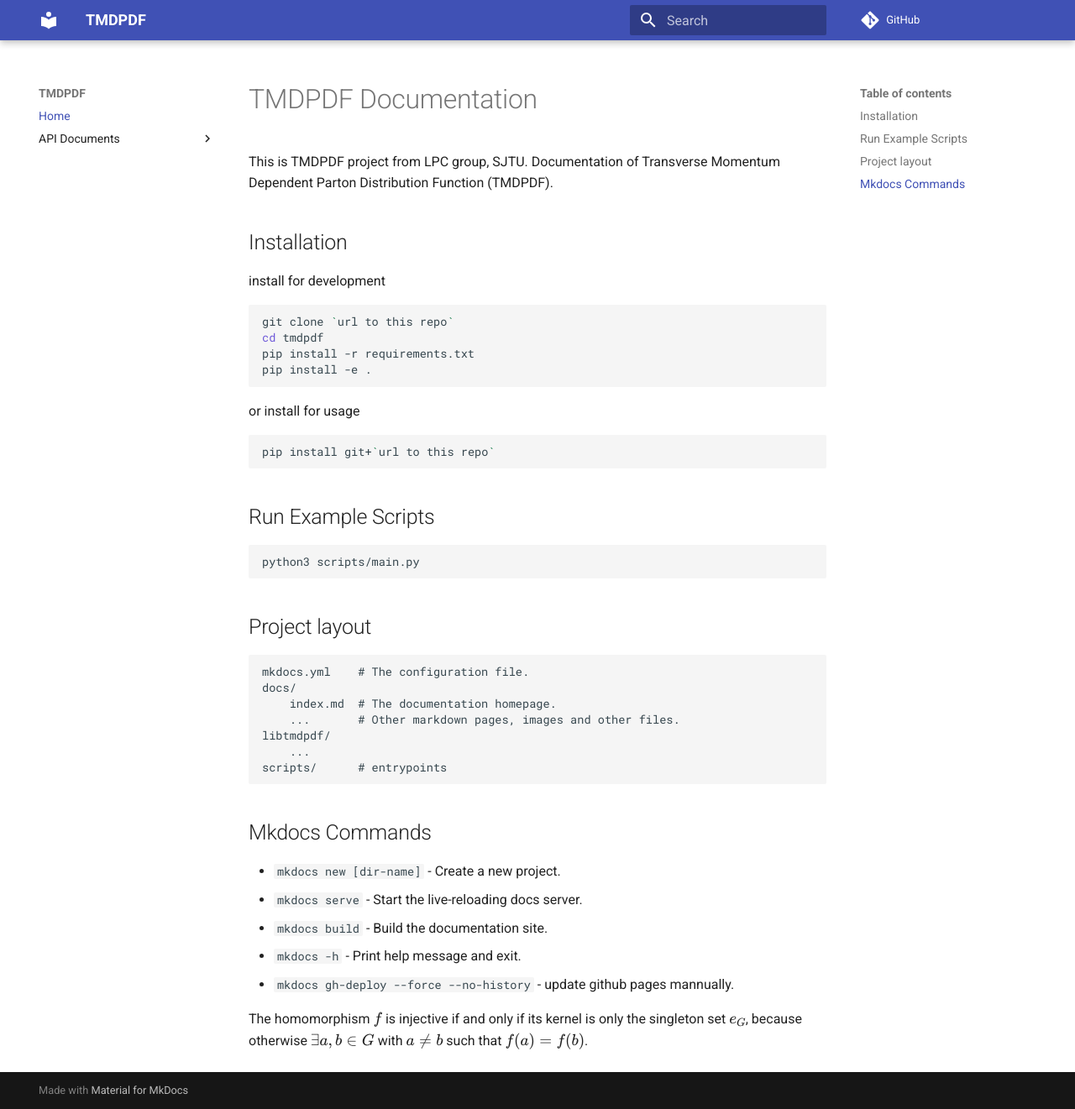
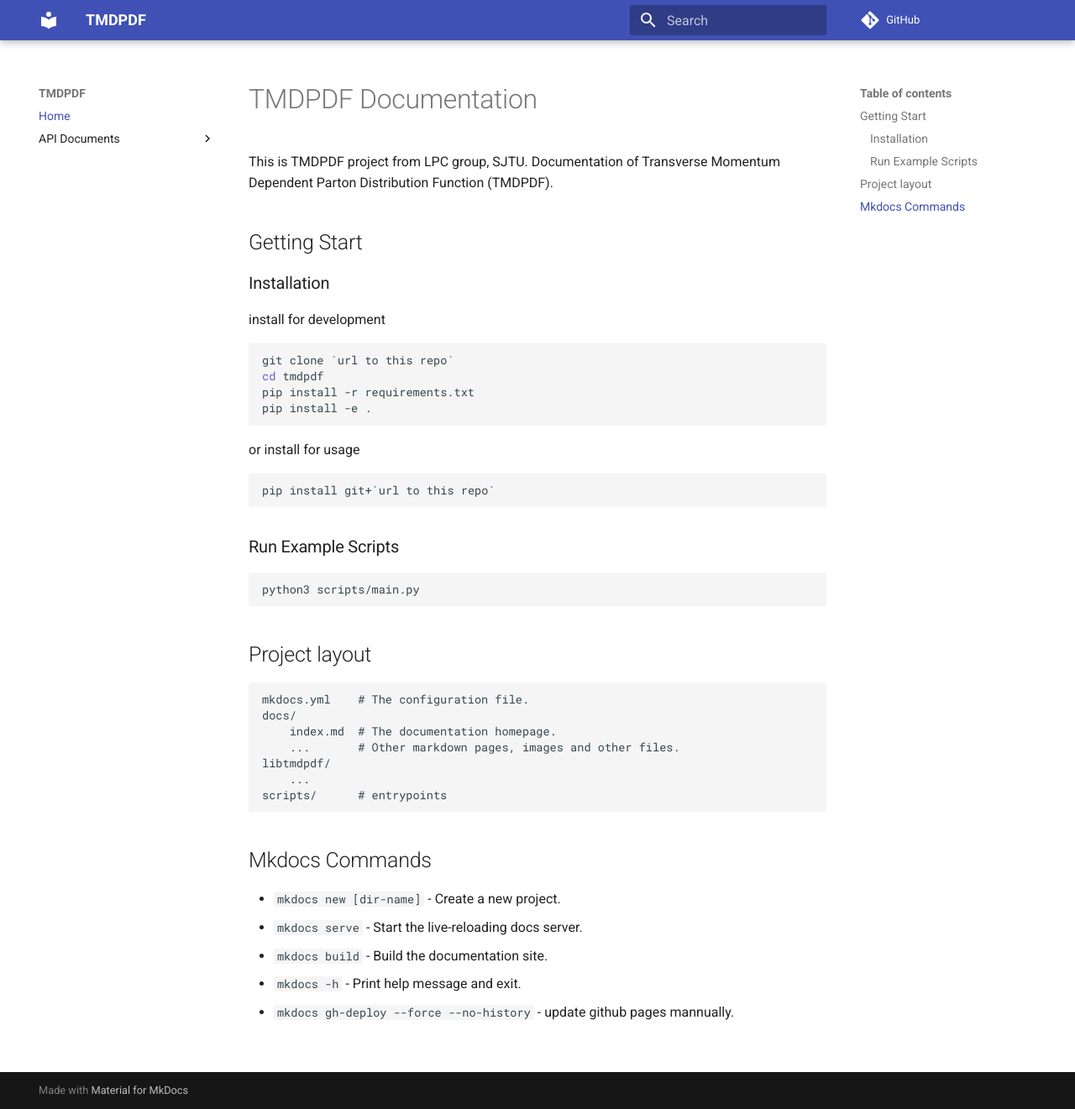
Before and after one commit to Greyyy-HJC/tmdpdf, an MkDocs documentation site: the page built from docs/index.md, in a window 1280 px wide and 1321 px high. Shown: the whole window at 84% size. Built offline with MkDocs 1.6.1 and Material for MkDocs 9.7.7, drawn with Linux system fonts in a browser that asks for light colours; comment, search, counter and statistics services are not loaded.

Commit message:
update doc

````diff
--- a/docs/index.md
+++ b/docs/index.md
@@ -3,7 +3,9 @@
 This is TMDPDF project from LPC group, SJTU.
 Documentation of Transverse Momentum Dependent Parton Distribution Function (TMDPDF).
 
-## Installation
+## Getting Start
+
+### Installation
 
 install for development
 
@@ -20,7 +22,7 @@
 pip install git+`url to this repo`
 ```
 
-## Run Example Scripts
+### Run Example Scripts
 
 ```shell
 python3 scripts/main.py
@@ -43,8 +45,3 @@
 * `mkdocs build` - Build the documentation site.
 * `mkdocs -h` - Print help message and exit.
 * `mkdocs gh-deploy --force --no-history` - update github pages mannually.
-
-
-The homomorphism $f$ is injective if and only if its kernel is only the
-singleton set $e_G$, because otherwise $\exists a,b\in G$ with $a\neq b$ such
-that $f(a)=f(b)$.
````
